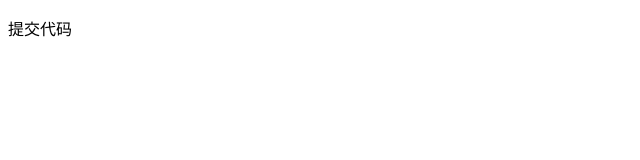
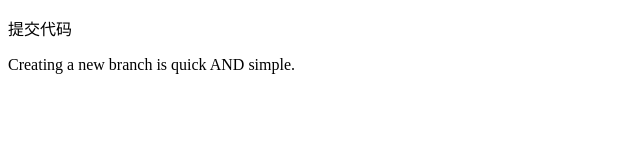
Before and after one commit to aizhoujin/wlwg, a plain HTML site: page index.html in a window 1280 px wide. Shown: the whole page, without its empty margins (0-640 px from the left). Drawn offline with Linux system fonts and the light colour scheme.

Commit message:
AND simple

```diff
--- a/index.html
+++ b/index.html
@@ -6,5 +6,6 @@
 </head>
 <body>
     <p>提交代码</p>
+    Creating a new branch is quick AND simple.
 </body>
 </html>
```
